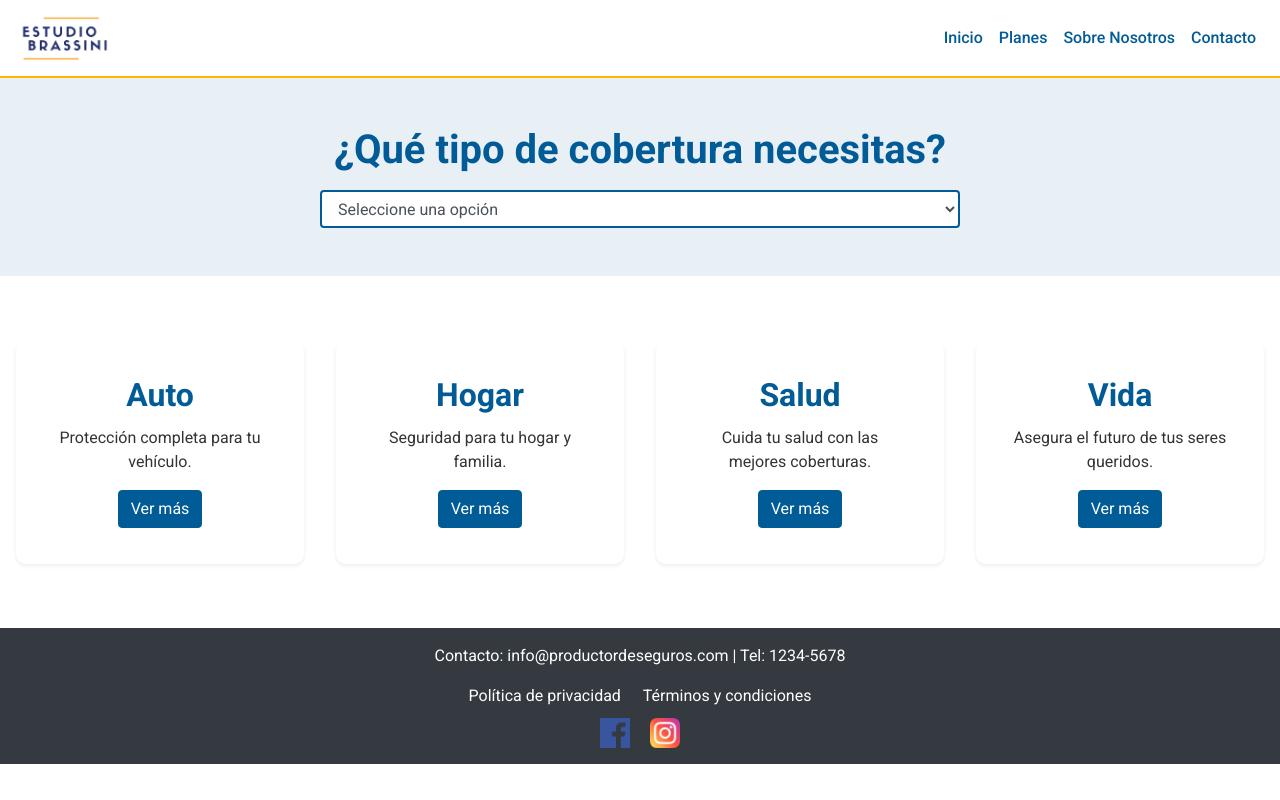
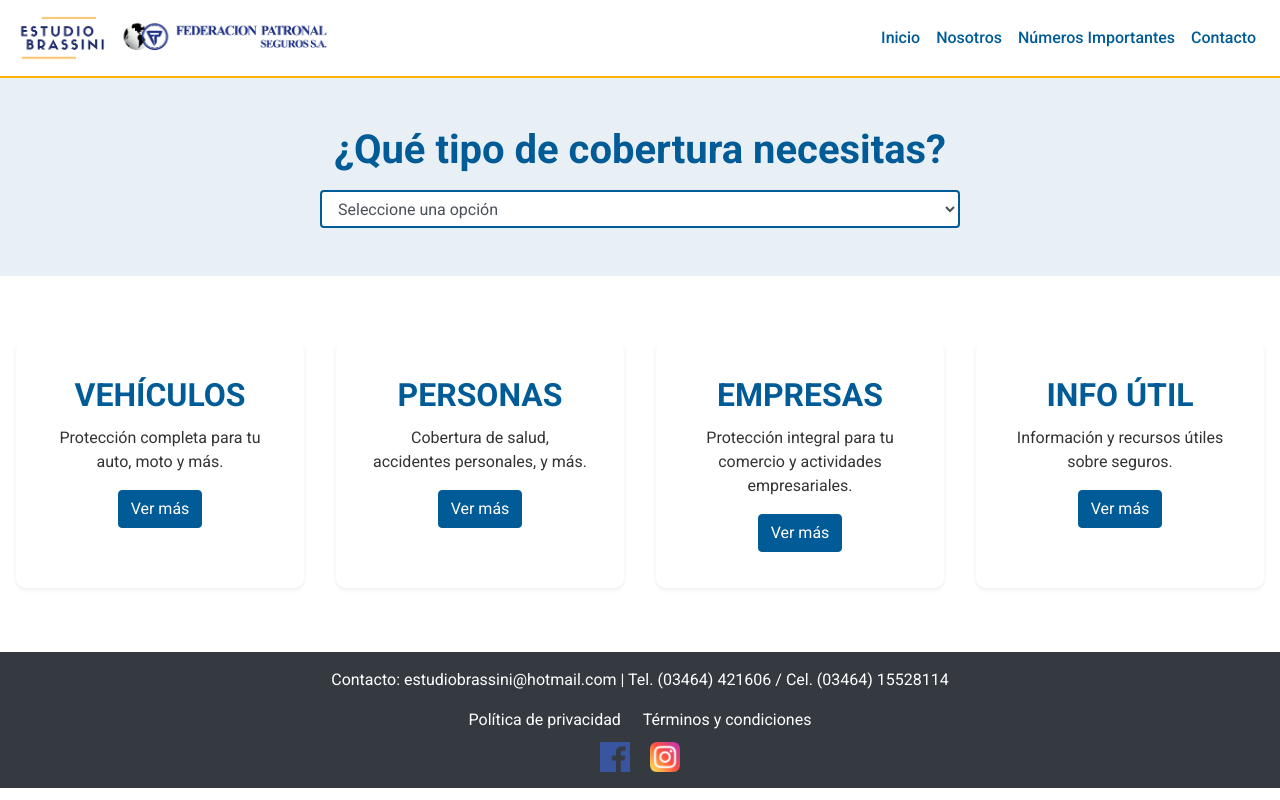
Before and after one commit to Ch1v4/cabaseguros, a plain HTML site: page index.html in a window 1280 px wide. Drawn offline with nearby package versions, Linux system fonts and the light colour scheme.

Commit message:
Add files via upload

```diff
--- a/index.html
+++ b/index.html
@@ -11,8 +11,8 @@
 <body>
     <header>
         <nav class="navbar navbar-expand-lg navbar-light bg-white">
-            <a class="navbar-brand" href="#">
-                <img src="logo.png" alt="Logo Estudio Brassini" height="50">
+            <a class="navbar-brand d-flex align-items-center" href="#">
+                <img src="logo_federacion_patronal.png" alt="Logo Federación Patronal" height="50">
             </a>
             <button class="navbar-toggler" type="button" data-toggle="collapse" data-target="#navbarNav" aria-controls="navbarNav" aria-expanded="false" aria-label="Toggle navigation">
                 <span class="navbar-toggler-icon"></span>
@@ -23,10 +23,10 @@
                         <a class="nav-link" href="#inicio">Inicio</a>
                     </li>
                     <li class="nav-item">
-                        <a class="nav-link" href="#planes">Planes</a>
+                        <a class="nav-link" href="#nosotros">Nosotros</a>
                     </li>
                     <li class="nav-item">
-                        <a class="nav-link" href="#sobre-nosotros">Sobre Nosotros</a>
+                        <a class="nav-link" href="#numeros-importantes">Números Importantes</a>
                     </li>
                     <li class="nav-item">
                         <a class="nav-link" href="#contacto">Contacto</a>
@@ -41,44 +41,50 @@
             <h1>¿Qué tipo de cobertura necesitas?</h1>
             <select id="plan-selector" class="form-control w-50 mx-auto mt-3">
                 <option value="">Seleccione una opción</option>
-                <option value="agricolas">Seguros Agrícolas</option>
-                <option value="accidentes">Accidentes Personales</option>
-                <option value="vehiculos">Vehículos</option>
-                <option value="ciclistas">Seguro Integral Ciclistas</option>
-                <option value="comercio">Seguro Integral de Comercio</option>
-                <option value="ecomovilidad">Ecomovilidad</option>
-                <option value="foodtruck">Food Truck</option>
-                <option value="hogar">Seguro para el Hogar</option>
-                <option value="salud">Seguro de Salud</option>
+                <option value="auto">AUTO</option>
+                <option value="moto">MOTO</option>
+                <option value="accidentes">ACCIDENTES PERSONALES</option>
+                <option value="art">ART</option>
+                <option value="hogar">HOGAR</option>
+                <option value="comercio">COMERCIO</option>
+                <option value="incendio">INCENDIO</option>
+                <option value="agro">AGRO - GRANIZO</option>
+                <option value="monopatin">MONOPATÍN / MOTO ELÉCTRICA</option>
+                <option value="bicicleta">BICICLETA</option>
+                <option value="foodtruck">FOOD TRUCK</option>
+                <option value="salud">SALUD</option>
+                <option value="retiro">RETIRO</option>
+                <option value="rc">RESPONSABILIDAD CIVIL</option>
+                <option value="rc_profesional">RC PROFESIONAL (MALA PRAXIS)</option>
             </select>
         </section>
 
         <section id="planes" class="planes d-flex flex-wrap justify-content-around py-5">
             <div class="plan card text-center p-3 m-3 shadow-sm" style="width: 18rem;">
                 <div class="card-body">
-                    <h2 class="card-title">Auto</h2>
-                    <p class="card-text">Protección completa para tu vehículo.</p>
+                    <h2 class="card-title">VEHÍCULOS</h2>
+                    <p class="card-text">Protección completa para tu auto, moto y más.</p>
                     <button class="btn btn-primary">Ver más</button>
                 </div>
             </div>
             <div class="plan card text-center p-3 m-3 shadow-sm" style="width: 18rem;">
                 <div class="card-body">
-                    <h2 class="card-title">Hogar</h2>
-                    <p class="card-text">Seguridad para tu hogar y familia.</p>
+                    <h2 class="card-title">PERSONAS</h2>
+                    <p class="card-text">Cobertura de salud, accidentes personales, y más.</p>
                     <button class="btn btn-primary">Ver más</button>
                 </div>
             </div>
             <div class="plan card text-center p-3 m-3 shadow-sm" style="width: 18rem;">
                 <div class="card-body">
-                    <h2 class="card-title">Salud</h2>
-                    <p class="card-text">Cuida tu salud con las mejores coberturas.</p>
+                    <h2 class="card-title">EMPRESAS</h2>
+                    <p class="card-text">Protección integral para tu comercio y actividades empresariales.</p>
                     <button class="btn btn-primary">Ver más</button>
                 </div>
             </div>
             <div class="plan card text-center p-3 m-3 shadow-sm" style="width: 18rem;">
                 <div class="card-body">
-                    <h2 class="card-title">Vida</h2>
-                    <p class="card-text">Asegura el futuro de tus seres queridos.</p>
+                    <h2 class="card-title">INFO ÚTIL</h2>
+                    <p class="card-text">Información y recursos útiles sobre seguros.</p>
                     <button class="btn btn-primary">Ver más</button>
                 </div>
             </div>
@@ -86,7 +92,7 @@
     </main>
 
     <footer class="bg-dark text-white text-center py-3">
-        <p>Contacto: info@productordeseguros.com | Tel: 1234-5678</p>
+        <p>Contacto: estudiobrassini@hotmail.com | Tel. (03464) 421606 / Cel. (03464) 15528114</p>
         <ul class="list-inline">
             <li class="list-inline-item"><a href="#" class="text-white">Política de privacidad</a></li>
             <li class="list-inline-item"><a href="#" class="text-white">Términos y condiciones</a></li>
```
Also changed, not shown: logo_federacion_patronal.png (added).
